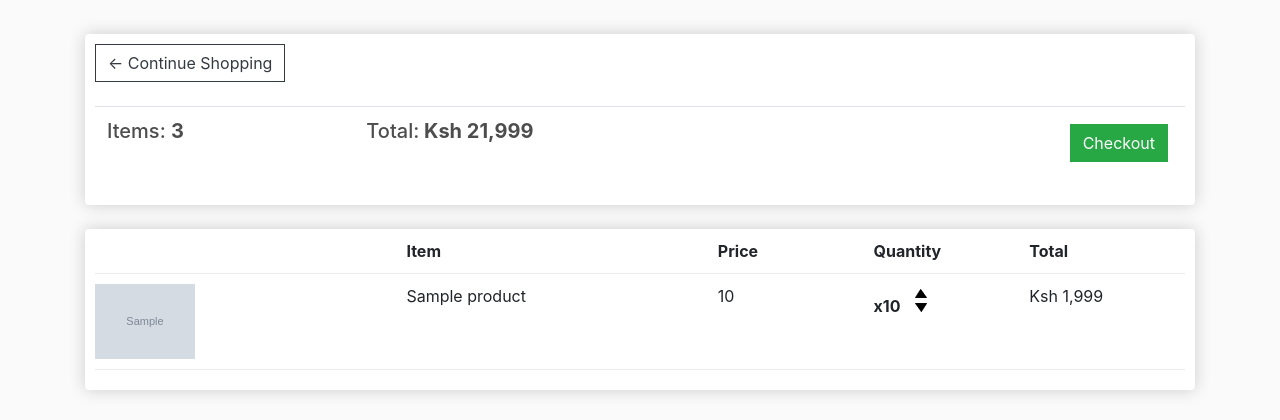
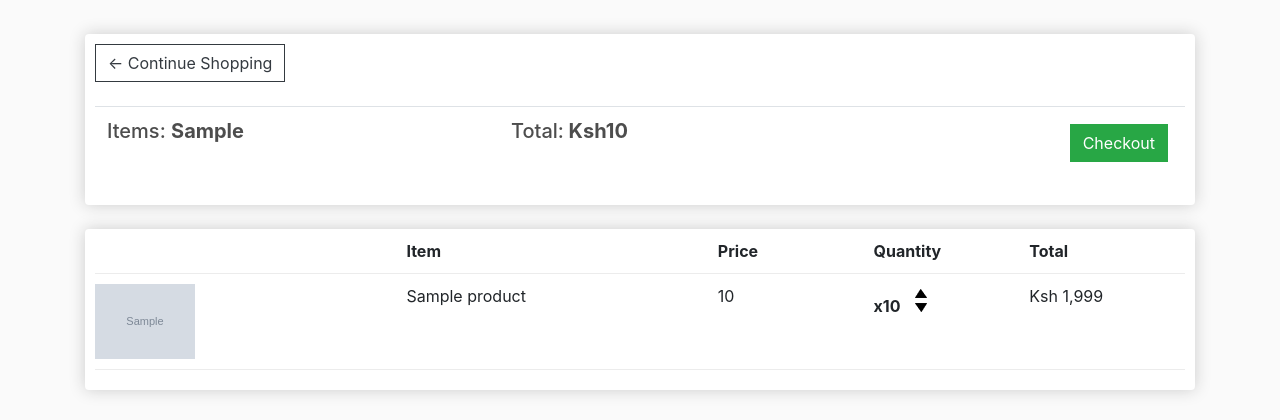
Before and after one commit to ndunguloren96/ltronix-shop, a Django app: template ecommerce/store/templates/store/cart.html in a window 1280 px wide. Shown: the part 57-477 px from the top of the page. Run offline with Django 4.2, Linux system fonts and the light colour scheme; the template is opened without the code that fills it: most values are stand-ins (such as "Sample title", 1, 10 or a date in 2020); grey boxes marked "Sample" are stand-in pictures; lists and menus that the app fills with data are empty; some libraries are stand-ins or nearby versions.

Commit message:
feat: render totals calculations

```diff
--- a/ecommerce/store/templates/store/cart.html
+++ b/ecommerce/store/templates/store/cart.html
@@ -11,10 +11,10 @@
       <table class="table">
         <tr>
           <th>
-            <h5>Items: <strong>3</strong></h5>
+            <h5>Items: <strong>{{order.get_cart_items}}</strong></h5>
           </th>
           <th>
-            <h5>Total:<strong> Ksh 21,999</strong></h5>
+            <h5>Total:<strong> Ksh{{order.get_cart_total}}</strong></h5>
           </th>
           <th>
             <a
```
